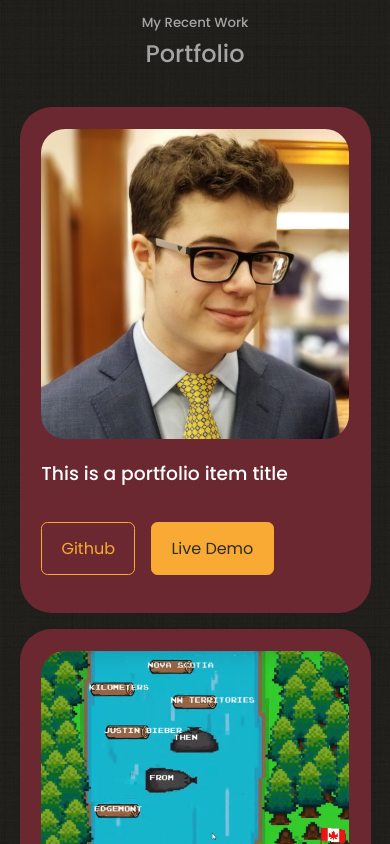
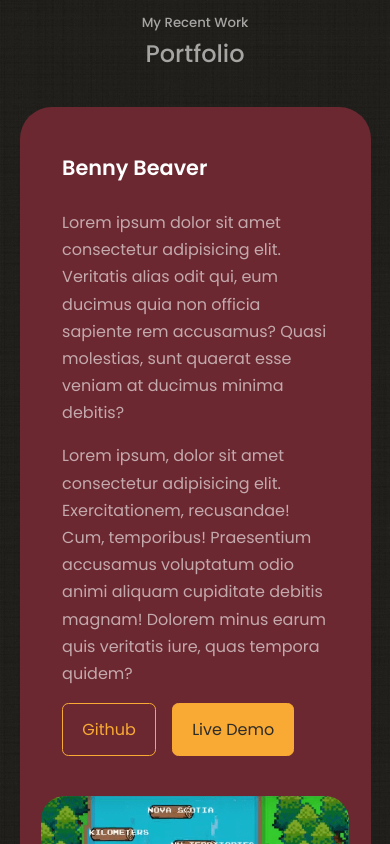
Before and after one commit to TheJasonOsmond/React-Portfolio-Website, a React (Create React App) app: page / in a window 390 px wide. Shown: the part 2980-3824 px from the top of the page. Built offline with nearby package versions, Linux system fonts and the light colour scheme.

Commit message:
Portfolio Changes

```diff
--- a/src/App.jsx
+++ b/src/App.jsx
@@ -18,7 +18,7 @@ const App = () => {
         <Experience />
         {/* <Services /> */}
         <Portfolio />
-        <Testimonials />
+        {/* <Testimonials /> */}
         <Contact />
         <Footer />
 
--- a/src/components/footer/footer.css
+++ b/src/components/footer/footer.css
@@ -42,7 +42,7 @@ footer a {
 }
 
 .footer__socials a:hover{
-    background: var(--color-primary);
+    background: var(--color-white);
     color: var(--color-bg);
     border-color: var(--color-bg);
 }
--- /dev/null
+++ b/src/components/portfolio-grid/portfolio-grid.css
@@ -0,0 +1,52 @@
+.portfolio__container{
+    display: grid;
+    grid-template-columns: repeat(3,1fr);
+    gap: 2.5rem;
+}
+
+.portfolio__item {
+    background: var(--color-bg-variant);
+    padding: 1.3rem;
+    border-radius: 2rem;
+    border: 1px solid transparent;
+    transition: var(--transition);
+}
+
+.portfolio__item:hover {
+    border-color: var(--color-primary-variant);
+    background: transparent;
+}
+
+.portfolio__item-image{
+    border-radius: 1.5rem;
+    overflow: hidden;
+}
+
+.portfolio__item h3{
+    margin: 1.2rem 0 2rem;
+}
+
+.portfolio__item-cta{
+    display: flex;
+    gap: 1rem;
+    margin-bottom: 1rem;
+}
+
+
+/* ================= MEDIA QUERIES (MEDIUM DEVICES) ================= */
+@media screen and (max-width: 1024px){
+    .portfolio__container {
+        grid-template-columns: 1fr 1fr;
+        gap: 1.2rem;
+    }
+
+}
+
+
+/* ================= MEDIA QUERIES (SMALL DEVICES) ================= */
+@media screen and (max-width: 600px){
+    .portfolio__container {
+        grid-template-columns: 1fr;
+        gap: 1rem;
+    }
+}
--- a/src/components/portfolio/Portfolio.jsx
+++ b/src/components/portfolio/Portfolio.jsx
@@ -15,70 +15,24 @@ const Portfolio = () => {
 
       <div className='container portfolio__container'>
         <article className='portfolio__item'>
+          <div className='portfolio__item-info'>
+            <h3>Benny Beaver</h3>
+            <p>
+            Lorem ipsum dolor sit amet consectetur adipisicing elit. Veritatis alias odit qui, eum ducimus quia non officia sapiente rem accusamus? Quasi molestias, sunt quaerat esse veniam at ducimus minima debitis?
+            </p>
+            <p>
+              Lorem ipsum, dolor sit amet consectetur adipisicing elit. Exercitationem, recusandae! Cum, temporibus! Praesentium accusamus voluptatum odio animi aliquam cupiditate debitis magnam! Dolorem minus earum quis veritatis iure, quas tempora quidem?
+            </p>
+            <div className='portfolio__item-cta'>
+              <a href='https://github.com' className='btn' target='_blank'> Github</a>
+              <a href='https://github.com' className='btn btn-primary' target='_blank'>Live Demo</a>
+            </div>
+          </div>
           <div className='portfolio__item-image'>
-            <img src={IMG1} alt="" />
-          </div>
-          <h3>This is a portfolio item title</h3>
-          <div className='portfolio__item-cta'>
-            <a href='https://github.com' className='btn' target='_blank'> Github</a>
-            <a href='https://github.com' className='btn btn-primary' target='_blank'>Live Demo</a>
+            <img src={IMG2} alt="" />
           </div>
         </article>
 
-        <article className='portfolio__item'>
-          <div className='portfolio__item-image'>
-            <img src={IMG2} alt="" />
-          </div>
-          <h3>This is a portfolio item title</h3>
-          <div className='portfolio__item-cta'>
-            <a href='https://github.com' className='btn' target='_blank'> Github</a>
-            <a href='https://github.com' className='btn btn-primary' target='_blank'>Live Demo</a>
-          </div>
-        </article>
-
-        <article className='portfolio__item'>
-          <div className='portfolio__item-image'>
-            <img src={IMG1} alt="" />
-          </div>
-          <h3>This is a portfolio item title</h3>
-          <div className='portfolio__item-cta'>
-            <a href='https://github.com' className='btn' target='_blank'> Github</a>
-            <a href='https://github.com' className='btn btn-primary' target='_blank'>Live Demo</a>
-          </div>
-        </article>
-
-        <article className='portfolio__item'>
-          <div className='portfolio__item-image'>
-            <img src={IMG1} alt="" />
-          </div>
-          <h3>This is a portfolio item title</h3>
-          <div className='portfolio__item-cta'>
-            <a href='https://github.com' className='btn' target='_blank'> Github</a>
-            <a href='https://github.com' className='btn btn-primary' target='_blank'>Live Demo</a>
-          </div>
-        </article>
-
-        <article className='portfolio__item'>
-          <div className='portfolio__item-image'>
-            <img src={IMG1} alt="" />
-          </div>
-          <h3>This is a portfolio item title</h3>
-          <div className='portfolio__item-cta'>
-            <a href='https://github.com' className='btn' target='_blank'> Github</a>
-            <a href='https://github.com' className='btn btn-primary' target='_blank'>Live Demo</a>
-          </div>
-        </article>
-
-        <article className='portfolio__item'>
-          <div className='portfolio__item-image'>
-            <img src={IMG1} alt="" />
-          </div>
-          <h3>This is a portfolio item title</h3>
-          <div className='portfolio__item-cta'>
-            <a href='https://github.com' className='btn' target='_blank'> Github</a>
-            <a href='https://github.com' className='btn btn-primary' target='_blank'>Live Demo</a>
-          </div>
-        </article>
 
       </div>
     </section>
--- a/src/components/portfolio/portfolio.css
+++ b/src/components/portfolio/portfolio.css
@@ -1,11 +1,13 @@
 .portfolio__container{
     display: grid;
-    grid-template-columns: repeat(3,1fr);
+    grid-template-columns: repeat(1,1fr);
     gap: 2.5rem;
 }
 
 .portfolio__item {
     background: var(--color-bg-variant);
+    display: grid;
+    grid-template-columns: 60% 40%;
     padding: 1.3rem;
     border-radius: 2rem;
     border: 1px solid transparent;
@@ -17,27 +19,51 @@
     background: transparent;
 }
 
-.portfolio__item-image{
-    border-radius: 1.5rem;
-    overflow: hidden;
+.portfolio__item-info {
+    padding: 1.3rem;
 }
 
 .portfolio__item h3{
-    margin: 1.2rem 0 2rem;
+    margin-bottom: 1.5rem;
+    font-size: 1.3rem;
+    font-weight: 600;
+    color: var(--color-white);
+}
+
+.portfolio__item p{
+    color: var(--color-light);
+    display: block;
+    width: 90%;
+    margin-bottom: 1rem;
 }
 
 .portfolio__item-cta{
     display: flex;
     gap: 1rem;
-    margin-bottom: 1rem;
+    margin-top: 1rem;
 }
 
+
+.portfolio__item-image{
+    border-radius: 1.5rem;
+    height: fit-content;
+    overflow: hidden;
+}
 
 /* ================= MEDIA QUERIES (MEDIUM DEVICES) ================= */
 @media screen and (max-width: 1024px){
     .portfolio__container {
-        grid-template-columns: 1fr 1fr;
+        grid-template-columns: 1fr;
         gap: 1.2rem;
+    }
+
+    .portfolio__item {
+        grid-template-columns:  1fr;
+        gap: 1.2rem;
+    }
+
+    .portfolio__item p{
+        width: 100%;
     }
 
 }
@@ -49,4 +75,13 @@
         grid-template-columns: 1fr;
         gap: 1rem;
     }
+
+    .portfolio__item {
+        grid-template-columns: 1fr;
+        gap: 1.2rem;
+    }
+
+    .portfolio__item p{
+        width: 100%;
+    }
 }
```
Also changed, not shown: src/components/portfolio-grid/Portfolio-grid.jsx (added, +88 -0 lines).
